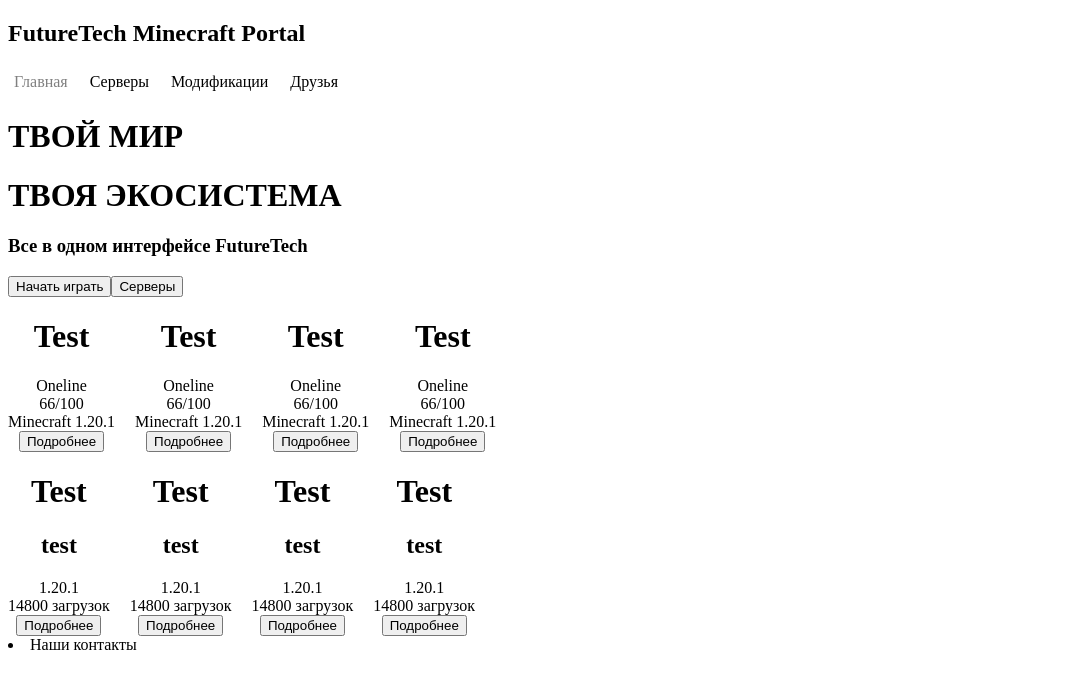
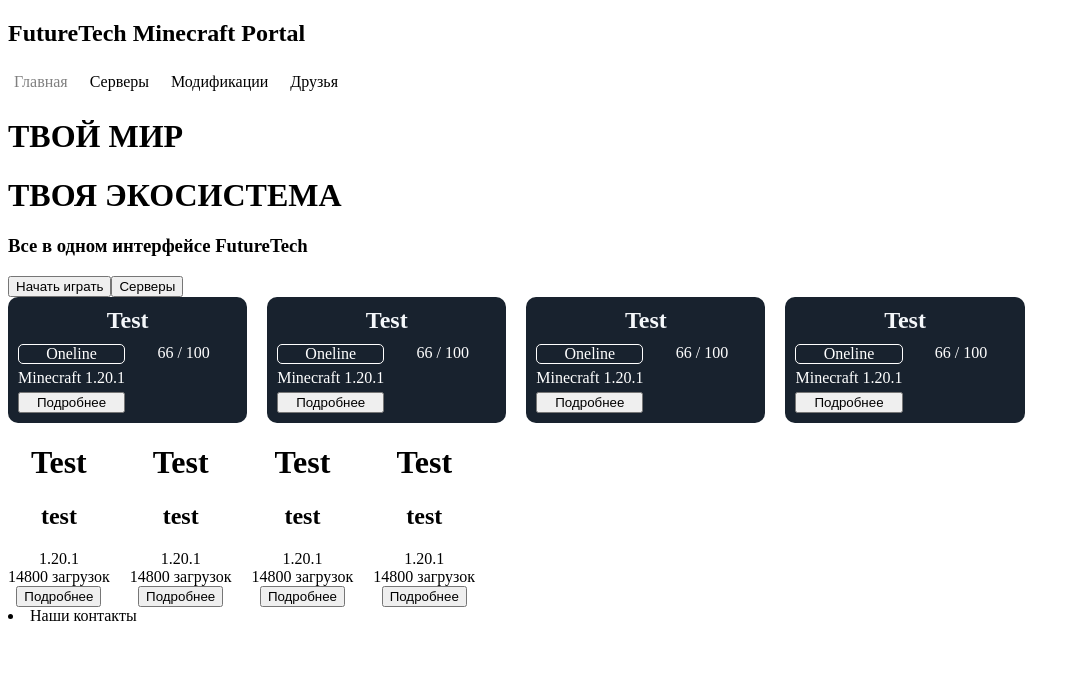
Before and after one commit to Vuuk3/TestTask, a React (Vite) app: page / in a window 1280 px wide. Shown: the top 688 px of the page, without its empty margins (0-1080 px from the left). Built offline with nearby package versions, Linux system fonts and the light colour scheme.

Commit message:
feat: style server card component

```diff
--- a/src/components/Menu/Menu.jsx
+++ b/src/components/Menu/Menu.jsx
@@ -10,6 +10,7 @@
     { text: "Друзья", url: "/friends" }
   ]
   const location = useLocation();
+
   return (<>
     <nav className={modules.navigation}>
       {pages.map((p) => (
--- a/src/components/ServerCard/ServerCard.jsx
+++ b/src/components/ServerCard/ServerCard.jsx
@@ -12,12 +12,12 @@
   }
 
   return (<div className={modules.card}>
-    <h1 className="card-header">{data.name}</h1>
+    <h1 className={modules["card-header"]}>{data.name}</h1>
     <div className={modules["card-info"]}>
-      <li className="status">{data.status}</li>
-      <li className="players">{data.players}/{data.max_players}</li>
-      <li className="version">Minecraft {data.version}</li>
-      <button className="more">Подробнее</button>
+      <li className={modules.status}>{data.status}</li>
+      <li className={modules.players}>{data.players} / {data.max_players}</li>
+      <li className={modules.version}>Minecraft {data.version}</li>
+      <button className={modules.more}>Подробнее</button>
     </div>
   </div>)
 }
--- a/src/components/ServerCard/ServerCard.module.css
+++ b/src/components/ServerCard/ServerCard.module.css
@@ -2,8 +2,35 @@
   display: flex;
   flex-direction: column;
   text-align: center;
+  background-color: #18222E;
+  padding: 10px;
+  border-radius: 10px;
+}
+
+.card-header {
+  color: #F4F7FA;
+  font-size: 24px;
+  margin: 0;
+  font-weight: 800;
 }
 
 .card-info {
+  padding-top: 10px;
   list-style: none;
+  display: grid;
+  grid-template-columns: repeat(2, 1fr);
+  gap: 5px;
 }
+
+.status, .players, .version {
+  color: white;
+}
+
+.status {
+  border: 1px solid white;
+  border-radius: 5px;
+}
+
+.more {
+  grid-row: 3/4 ;
+}
```
